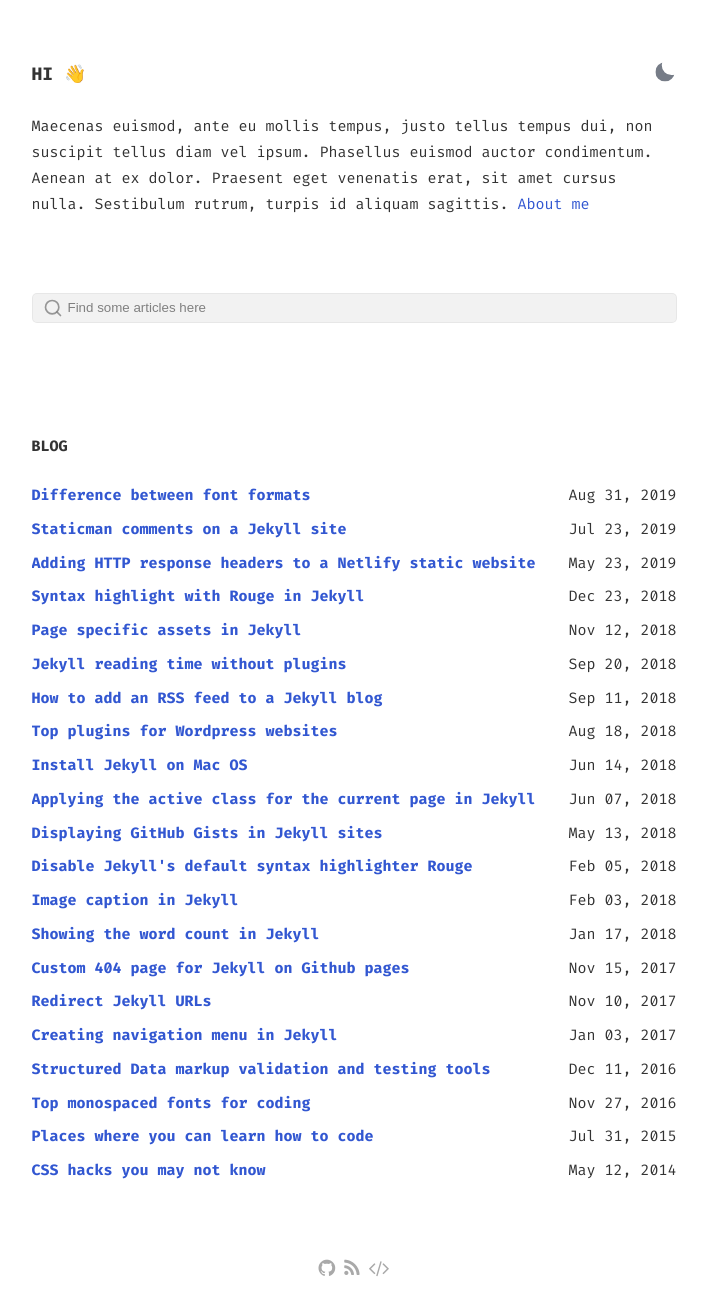
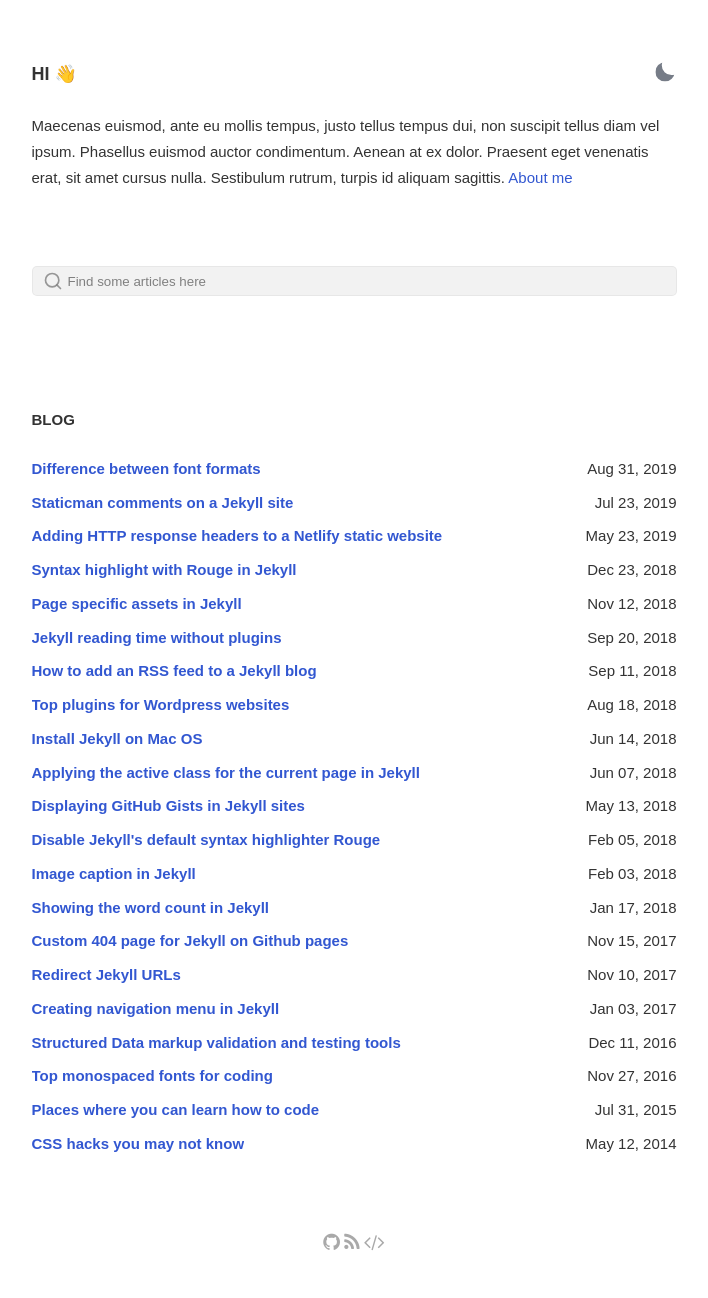
Before and after one commit to coder7eeN/coder7eeN.github.io, a Jekyll site: the page built from index.html, in a window 1280 px wide. Shown: the whole page, without its empty margins (286-994 px from the left). Built offline with Jekyll 4.4.1, drawn with Linux system fonts in a browser that asks for light colours; after the commit the page ends 1272 px from its top, so only the background shows below that.

Commit message:
chore: change body font

```diff
--- a/_config.yml
+++ b/_config.yml
@@ -2,7 +2,10 @@
 title: coder seventeen
 description: >-
   just a minimalist, personal blog
-googlewebfonts: Fira+Code:wght@400;500;700
+googlewebfonts:
+  - Fira+Code:wght@400;500;700
+  - Niramit:wght@400;500;700
+
 lang: en-US
 timezone: Da Nang
 repo: # site repo [optional]
--- a/_sass/_main.scss
+++ b/_sass/_main.scss
@@ -100,7 +100,7 @@
 	--medium-text-color: #52057b;
 	--main-text-color: #EAEAEA;
 	--dark-text-color: rgb(36, 38, 42);
-	--link-color: rgb(255, 89, 125);
+	--link-color: rgb(244, 167, 187);
 	--code-bg-color: rgb(36, 38, 42);
 	background-color: rgb(19, 20, 24);
 
@@ -153,7 +153,8 @@
 }
 
 body {
-	font-family: "Fira Code", monospace;
+	// font-family: "Fira Code", monospace;
+  font-family: "Niramit", sans-serif;
 	text-rendering: optimizeLegibility;
 	line-height: 1.75;
 	color: var(--main-text-color);
```
